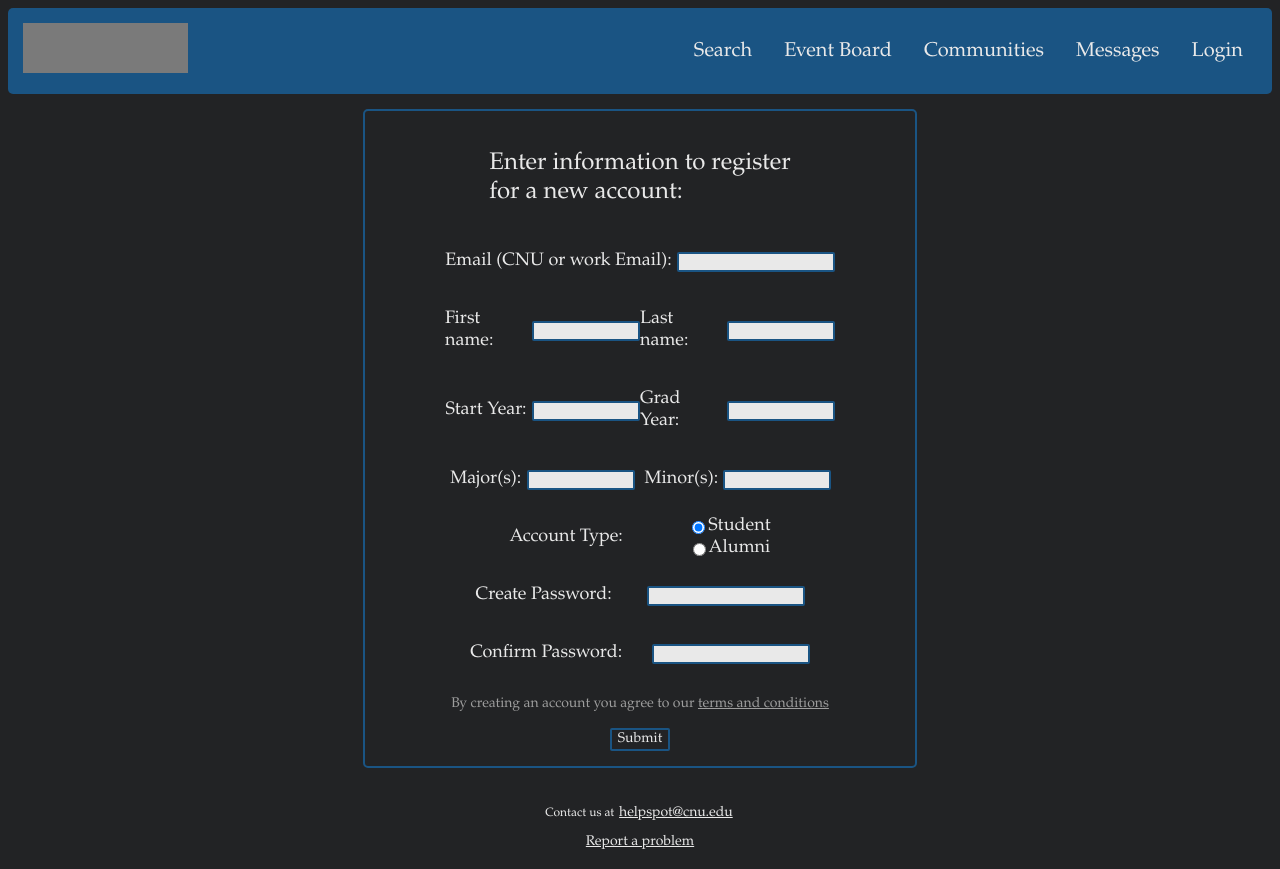
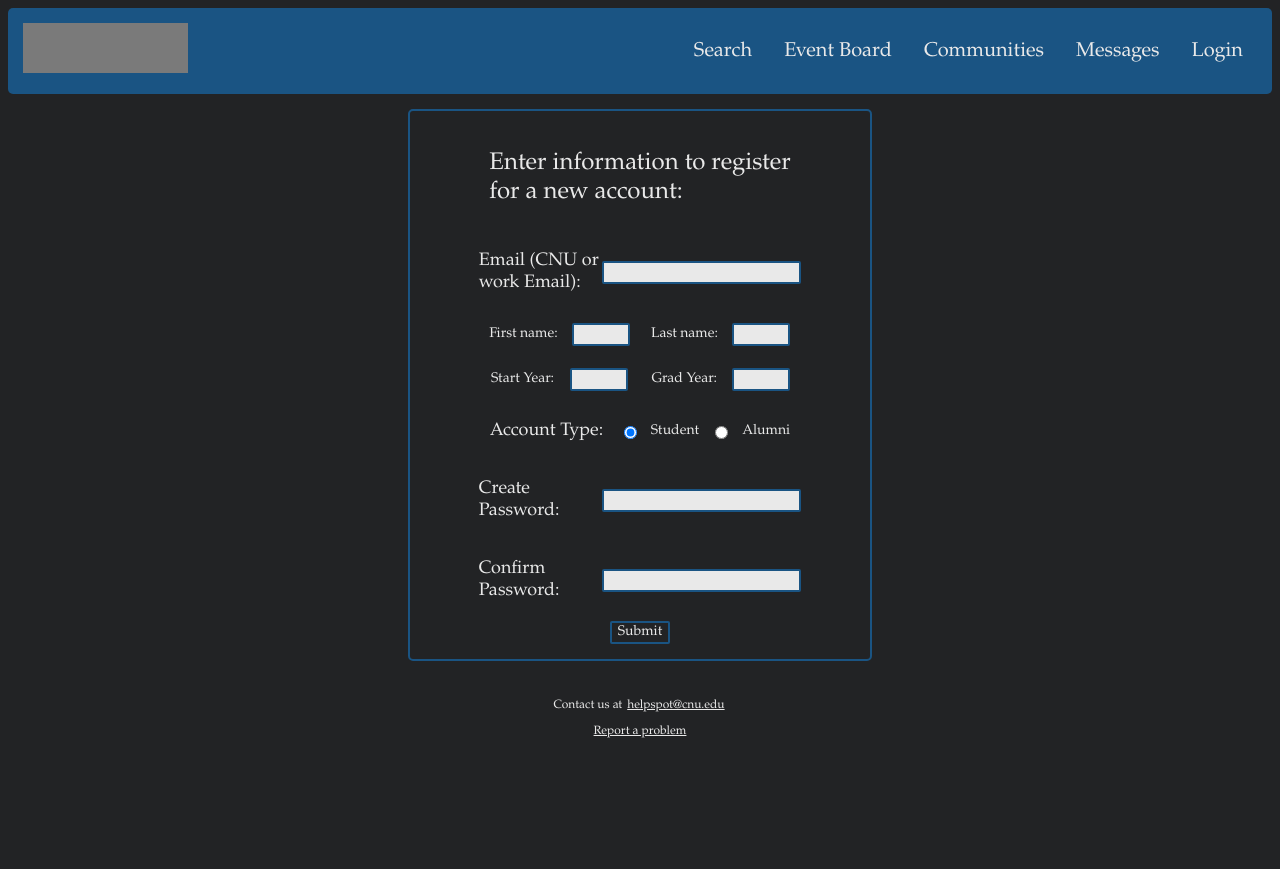
Before and after one commit to lukecotnoir/CPSC351-group1, a PHP site: page /Sign_up.php in a window 1280 px wide. After the commit the page ends 738 px from the top, so only its background shows below. Run offline with PHP 8.4, Linux system fonts and the light colour scheme; grey boxes are pictures that could not be loaded.

Commit message:
Revert "Sign in page"

```diff
--- a/Login.php
+++ b/Login.php
@@ -14,7 +14,7 @@ include_once(realpath(TEMPLATES_PATH . "/header.php"));
             <p>Password:&nbsp</p>
             <div class=text-box><input type="password" name="pword" id="password"></div>
         </div>
-        <div class="show-password"><input type="checkbox" onclick="myFunction()"><p style="font-size: 14px;">Show Password</p></div>
+        <div class="show-password"><input type="checkbox" onclick="myFunction()"><p style="font-size:10px">Show Password</p></div>
         <script>
           function myFunction() {
             var x = document.getElementById("password");
--- a/Reports_system.php
+++ b/Reports_system.php
@@ -30,10 +30,6 @@
                 <div class="line">
                     <p>Your email*:</p>
                     <div class="text-box"><input type = "text" name = "reporterEmail"></div>
-                </div>
-                <div class="line">
-                    <p>Reason for report:</p>
-                    <div class="text-box"><input type = "text" name = "reason"></div>
                 </div>
                 <div class="button"><input type="submit" name="submit"></div>
             </div>
--- a/Sign_up.php
+++ b/Sign_up.php
@@ -8,71 +8,35 @@ include_once(realpath(TEMPLATES_PATH . "/header.php"));
         <div class="title"><p>Enter information to register <br>for a new account:</p></div>
         <div class="line">
             <p>Email (CNU or work Email):&nbsp</p>
-            <div class="text-box"><input type="text" name="email"></div>
+            <div class=text-box><input type="text" name="email"></div>
         </div>
         <div class="two-items">
             <div class="line">
                 <p>First name:&nbsp</p>
-                <div class="text-box"><input type="text" name="fName"></div>
+                <div class=text-box><input type="text" name="fName"></div>
             </div>
             <div class="line">
                 <p>Last name:&nbsp</p>
-                <div class="text-box"><input type="text" name="lName"></div>
+                <div class=text-box><input type="text" name="lName"></div>
             </div>
         </div>
         <div class="two-items">
             <div class="line">
                 <p>Start Year:&nbsp</p>
-                <div class="text-box"><input type="text" name="startYr"></div>
+                <div class=text-box><input type="text" name="startYr"></div>
             </div>
             <div class="line">
                 <p>Grad Year:&nbsp</p>
-                <div class="text-box"><input type="text" name="gradYr"></div>
-            </div>
-        </div>
-        <div class="two-items">
-            <div class="line">
-                <p>Major(s):</p>
-                <div class="text-box"><input type="text" name="major"></div>
-            </div>
-            <div class="line">
-                <p>Minor(s):</p>
-                <div class="text-box"><input type="text" name="minor"></div>
+                <div class=text-box><input type="text" name="gradYr"></div>
             </div>
         </div>
         <div class="line">
-            <p>Account Type:</p>
-            <div class="accSelect">
-                <div class="acctype">
-                    <input type="radio" id="student" name="acctype" value="Student" onclick="studentAlumni()" checked="checked">
-                    <label for="student">Student</label>
-                </div>
-                <div class="acctype">
-                    <input type="radio" id="alum" name="acctype" value="Alumni" onclick="studentAlumni()">
-                    <label for="alum">Alumni</label>
-                </div>
-            </div>
+            <p>Account Type:&nbsp</p>
+            <input type="radio" id="student" name="acctype" value="Student" checked="checked">
+            <label for="student">Student</label>
+            <input type="radio" id="alum" name="acctype" value="Alumni">
+            <label for="alum">Alumni</label>
         </div>
-        <div id="textboxes" class="two-items" style="display: none">
-            <div class="line">
-                <p>Employer:&nbsp</p>
-                <div class="text-box"><input type="text" name="empl"></div>
-            </div>
-            <div class="line">
-                <p>Job Title:&nbsp</p>
-                <div class="text-box"><input type="text" name="job"></div>
-            </div>
-        </div>
-        <script>
-        function studentAlumni() {
-            var x = document.getElementById("alum");
-            if (x.checked) {
-              document.getElementById("textboxes").style.display="flex";
-            } else {
-              document.getElementById("textboxes").style.display="none";
-            }
-        }
-        </script>
         <div class="line">
             <p>Create Password:&nbsp</p>
             <div class=text-box><input type="text" name="pword"></div>
@@ -81,7 +45,7 @@ include_once(realpath(TEMPLATES_PATH . "/header.php"));
             <p>Confirm Password:&nbsp</p>
             <div class=text-box><input type="text" name="pword"></div>
         </div>
-        <div class="terms"><p>By creating an account you agree to our <a href="Sign_up.php">terms and conditions</a></p></div>
+
         <div class=button><input type="submit" name="submit"></div>
     </form>
 </div>
--- a/public_html/css/footer-styling.css
+++ b/public_html/css/footer-styling.css
@@ -16,3 +16,13 @@ foot a {
     text-decoration: underline;
     padding: 2px;
 }
+foot a:hover {
+    border-style: solid;
+    border-width: 1.5px;
+    border-color: var(--bg-blue-primary);
+    border-radius: 5px;
+    text-decoration: none;
+    background-color: var(--text-primary);
+    color: black;
+    transition: 0.1s ease;
+}
--- a/public_html/css/global.css
+++ b/public_html/css/global.css
@@ -1,7 +1,7 @@
 :root {
     --text-primary: #e9e9e9;
     --text-secondary: #000000;
-    --text-gray: #9d9d9d;
+    --text-gray: #767676;
     --bg-dark: #222325;
     --bg-blue-primary: #1a5483;
     --bg-blue-secondary: #20649c;
@@ -39,14 +39,3 @@ select {
     border-width: 2px;
     border-color: var(--bg-blue-primary);
 }
-a:hover {
-    border-style: solid;
-    border-width: 1.5px;
-    border-color: var(--bg-blue-primary);
-    border-radius: 5px;
-    text-decoration: none;
-    background-color: var(--text-primary);
-    color: black;
-    transition: 0.1s ease;
-    padding: 2px;
-}
--- a/public_html/css/header-styling.css
+++ b/public_html/css/header-styling.css
@@ -21,10 +21,6 @@
 }
 .logo a{
     flex-grow: 2;
-}
-.logo a:hover {
-    border-style: none;
-    background-color: transparent;
 }
 .logo img {
     height: 50px;
--- a/public_html/css/sign_up-styling.css
+++ b/public_html/css/sign_up-styling.css
@@ -8,7 +8,7 @@ body {
     border-color: var(--bg-blue-primary);
     border-radius: 5px;
     font-family: Baskerville, "Baskerville Old Face", "Goudy Old Style", Garamond, "Times New Roman", serif;
-    max-width: 550px;
+    max-width: fit-content;
     margin: auto;
     margin-top: 15px;
 }
@@ -21,36 +21,40 @@ body {
     font-size: 18px;
     color: var(--text-primary);
 }
-.line, .two-items, .acctype {
+.line, .two-items {
     display: flex;
     flex-direction: row;
     align-items: center;
     justify-content: space-evenly;
     width: 75%;
 }
-.acctype {
-    justify-content: center;
+.line label {
+    font-size: 14px;
 }
-.text-box input{
-    font-size: 12px;
-    width: 150px;
+.two-items {
+    font-size: 14px;
 }
 .two-items input {
-    width: 100px;
+    width: 50px;
 }
-.accSelect {
-    display: flex;
-    flex-direction: column;
-    align-items: center;
-    justify-content: center;
+.sign-up{
+    color: var(--text-gray);
+    font-size: 14px;
+}
+.sign-up a{
+    color: var(--text-primary);
+    font-size: 14px;
+}
+.sign-up a:hover{
+    border-style: solid;
+    border-width: 1.5px;
+    border-color: var(--bg-blue-primary);
+    border-radius: 5px;
+    text-decoration: none;
+    background-color: var(--text-primary);
+    color: black;
+    transition: 0.1s ease;
 }
 .title {
     font-size: 24px;
 }
-.terms {
-    color: var(--text-gray);
-}
-.terms, a{
-    color: var(--text-gray);
-    font-size: 14px;
-}
--- a/resources/config.php
+++ b/resources/config.php
@@ -6,10 +6,4 @@ defined("LIBRARY_PATH")
 defined("TEMPLATES_PATH")
     or define("TEMPLATES_PATH", realpath(dirname(__FILE__) . '/templates'));
 
-$servername = "localhost";
-$username = "root";
-$password = "";
-$dbname = "project_testing";
-
-$conn = mysqli_connect($servername, $username, $password, $dbname)
 ?>
```
Also changed, not shown: public_html/css/home-styling.css (+12 -2 lines), public_html/css/login-styling.css (+16 -2 lines).
